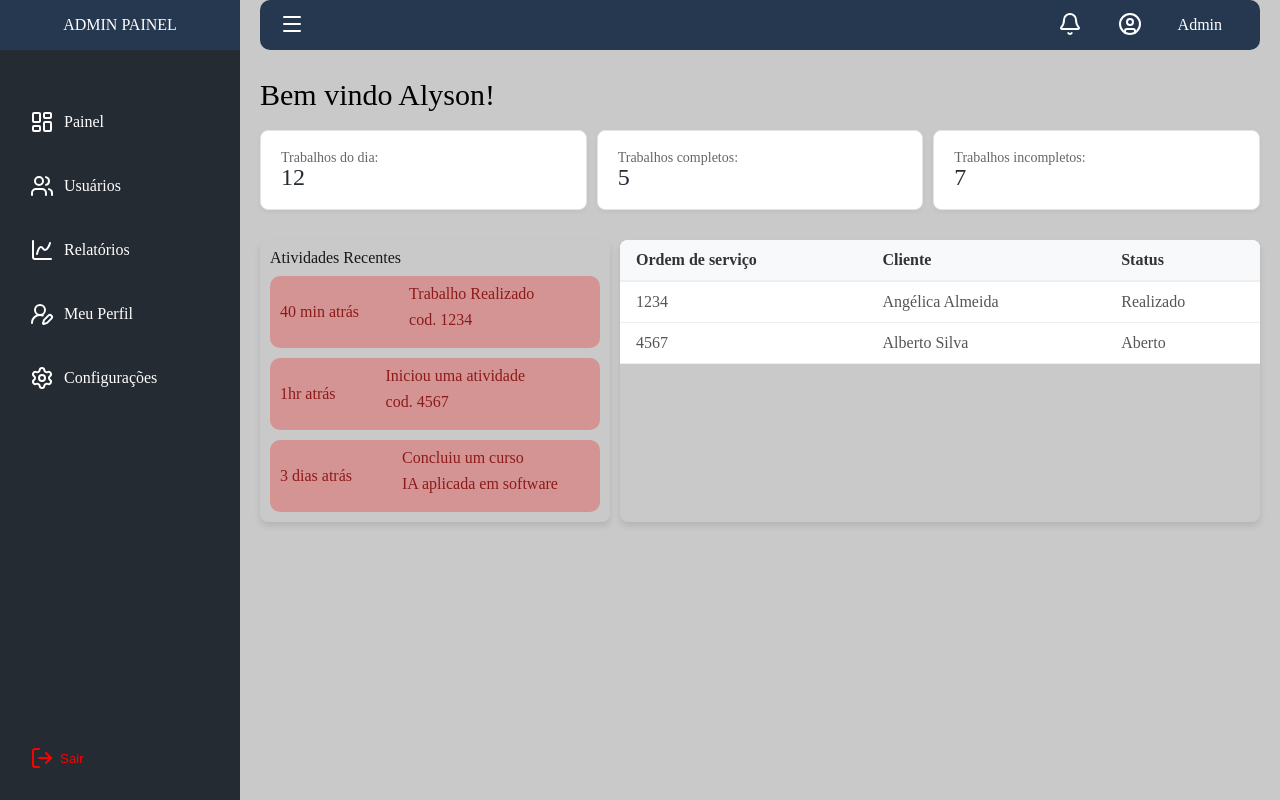
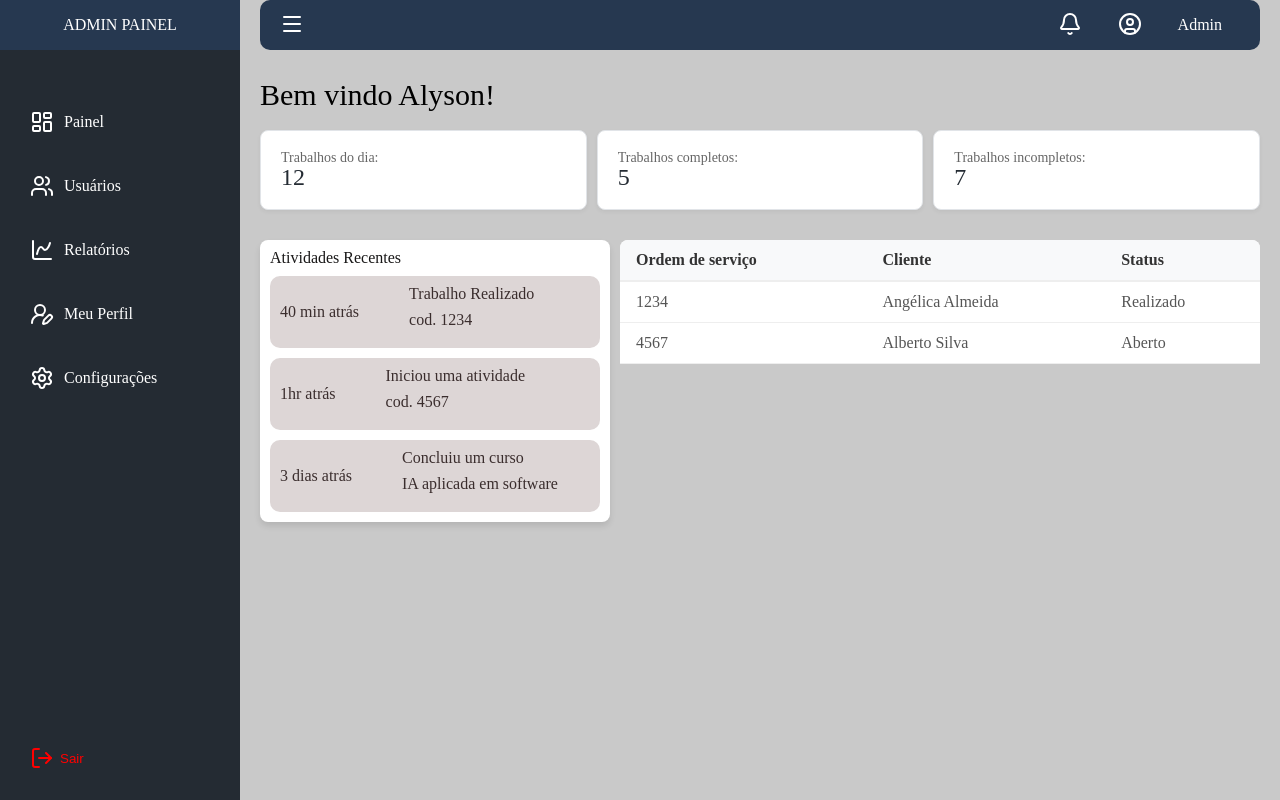
Before and after one commit to AlysoonFelipeeDev/admin-panel, a React (Vite) app: page / in a window 1280 px wide. Built offline with nearby package versions, Linux system fonts and the light colour scheme.

Commit message:
style: estilizando dashboard

```diff
--- a/src/components/Ui/RecentActivities.tsx
+++ b/src/components/Ui/RecentActivities.tsx
@@ -25,8 +25,9 @@ export function RecentActivities({array}: RecentActivitiesProps){
 }
 
 const Container = styled.div`
-border-radius: 8px;
+    border-radius: 8px;
     box-shadow: 0 4px 6px rgba(0, 0, 0, 0.1);
+    background-color: #fff;
     h2 {
         color: #181717;
         margin: 10px;
@@ -39,8 +40,8 @@ const ContainerActivities = styled.div`
     border-radius: 10px;
     padding: 10px;
     margin: 10px;
-    background-color: #d49494;
-    color: #8d1a1a;
+    background-color: #ddd6d6;
+    color: #3a2d2d;
 `
 
 const Recents = styled.div`
--- a/src/pages/Dashboard.tsx
+++ b/src/pages/Dashboard.tsx
@@ -59,5 +59,4 @@ const ContainerTable = styled.div`
     width: 100%;
     overflow-x: auto;
     border-radius: 8px;
-    box-shadow: 0 4px 6px rgba(0, 0, 0, 0.1);
 `
```
